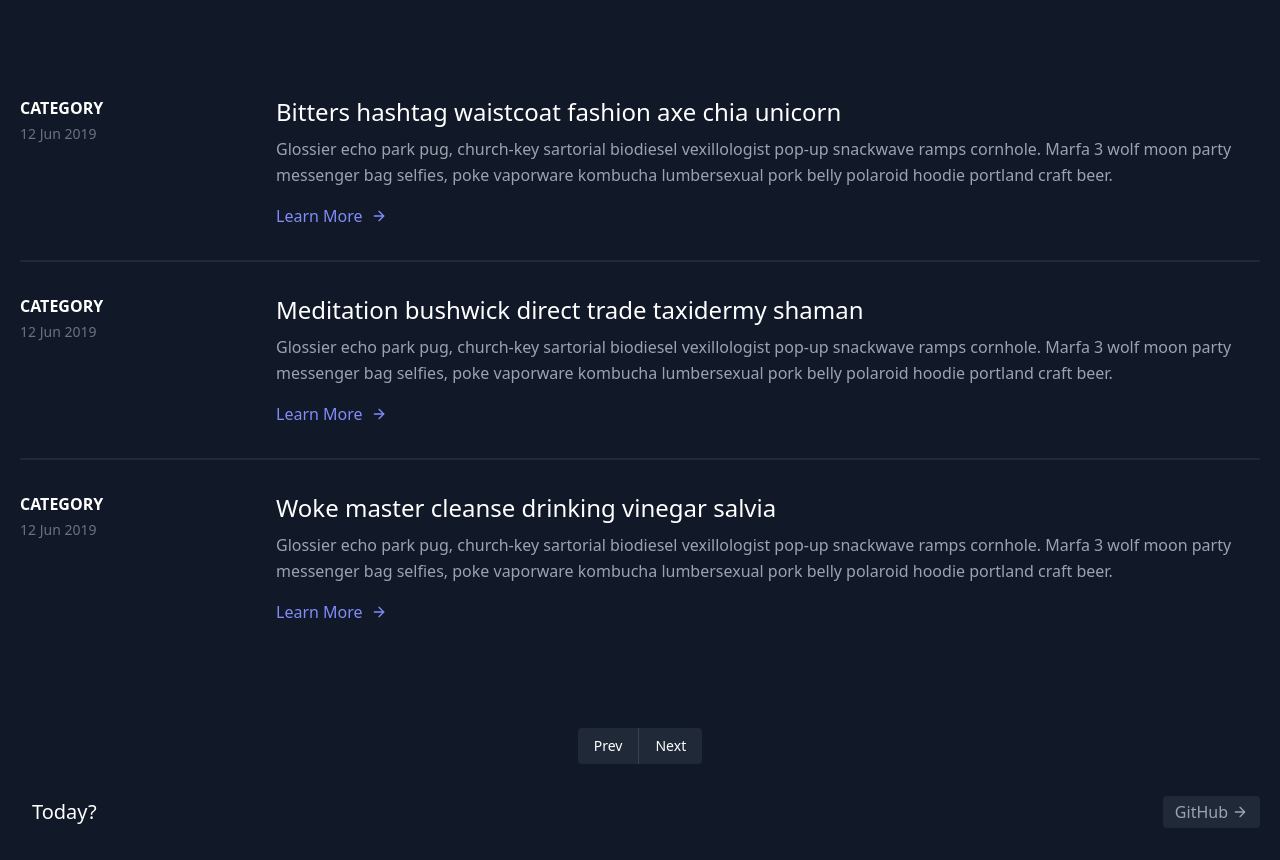
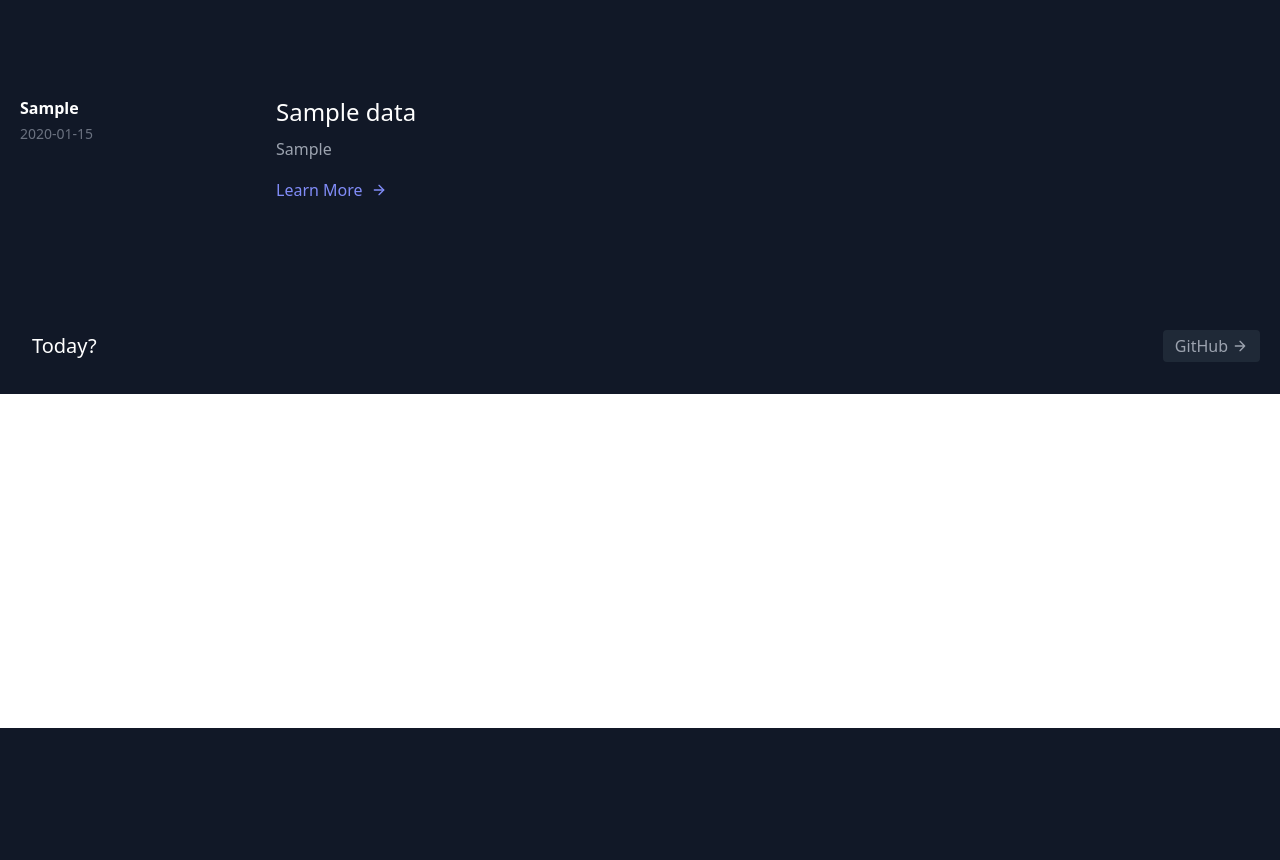
Before and after one commit to Vivek-Kolhe/On-This-Day-WebApp, a Flask app: template app/templates/index.html in a window 1280 px wide. Shown: the part 72-932 px from the top of the page. After the commit the page ends 800 px from the top, so only its background shows below. Run offline with Flask 2, Linux system fonts and the light colour scheme; the template is opened without the code that fills it: values that come from a table or form of the project are taken from there, others are empty; tables that the repository leaves empty hold one stand-in row (values such as "Sample post"); some libraries are stand-ins or nearby versions.

Commit message:
listing template

```diff
--- a/app/templates/index.html
+++ b/app/templates/index.html
@@ -1,50 +1,23 @@
-<!DOCTYPE html>
-<html lang="en">
-<head>
-    <meta charset="UTF-8">
-    <meta http-equiv="X-UA-Compatible" content="IE=edge">
-    <meta name="viewport" content="width=device-width, initial-scale=1.0">
-    <script src="https://cdn.tailwindcss.com"></script>
-    <title>Document</title>
-</head>
-<body>
-    <header class="text-gray-400 bg-gray-900 body-font">
-        <div class="container mx-auto flex flex-wrap p-5 flex-col md:flex-row items-center">
-          <nav class="flex lg:w-2/5 flex-wrap items-center text-base md:ml-auto">
-            <a class="mr-5 hover:text-white">Births</a>
-            <a class="mr-5 hover:text-white">Deaths</a>
-            <a class="mr-5 hover:text-white">Events</a>
-            <a class="mr-5 hover:text-white">Holidays</a>
-            <a class="mr-5 hover:text-white">Selected</a>
-          </nav>
-          <a class="flex order-first lg:order-none lg:w-1/5 title-font font-medium items-center text-white lg:items-center lg:justify-center mb-4 md:mb-0">
-            <span class="ml-3 text-xl xl:block lg:hidden">Today?</span>
-          </a>
-          <div class="lg:w-2/5 inline-flex lg:justify-end ml-5 lg:ml-0">
-            <p>
-              <a href="https://github.com/Vivek-kolhe/">
-                <button class="inline-flex items-center bg-gray-800 border-0 py-1 px-3 focus:outline-none hover:bg-gray-700 rounded text-base mt-4 md:mt-0">GitHub
-                  <svg fill="none" stroke="currentColor" stroke-linecap="round" stroke-linejoin="round" stroke-width="2" class="w-4 h-4 ml-1" viewBox="0 0 24 24">
-                    <path d="M5 12h14M12 5l7 7-7 7"></path>
-                  </svg>
-                </button>
-              </a>
-            </p>
-          </div>
-        </div>
-      </header>
+{% extends "base.html" %}
+{% block title %}Births{% endblock %}
+{% block content %}
 <section class="text-gray-400 bg-gray-900 body-font overflow-hidden">
     <div class="container px-5 py-24 mx-auto">
         <div class="-my-8 divide-y-2 divide-gray-800">
+            {% for record in records.items %}
+                {% if record.id % 10 == 1 or record.id % 10 == 0 %}
                     <div class="py-8 flex flex-wrap md:flex-nowrap">
+                {% else %}
+                    <div class="py-8 flex border-t-2 border-gray-800 flex-wrap md:flex-nowrap">
+                {% endif %}
                     <div class="md:w-64 md:mb-0 mb-6 flex-shrink-0 flex flex-col">
-                <span class="font-semibold title-font text-white">CATEGORY</span>
-                <span class="mt-1 text-gray-500 text-sm">12 Jun 2019</span>
+                        <span class="font-semibold title-font text-white">{{ record.category }}</span>
+                        <span class="mt-1 text-gray-500 text-sm">{{ record.date }}</span>
                     </div>
                     <div class="md:flex-grow">
-                <h2 class="text-2xl font-medium text-white title-font mb-2">Bitters hashtag waistcoat fashion axe chia unicorn</h2>
-                <p class="leading-relaxed">Glossier echo park pug, church-key sartorial biodiesel vexillologist pop-up snackwave ramps cornhole. Marfa 3 wolf moon party messenger bag selfies, poke vaporware kombucha lumbersexual pork belly polaroid hoodie portland craft beer.</p>
-                <a class="text-indigo-400 inline-flex items-center mt-4">Learn More
+                        <h2 class="text-2xl font-medium text-white title-font mb-2">{{ record.title }}</h2>
+                        <p class="leading-relaxed">{{ record.extract }}</p>
+                        <a href = "{{ record.link }}" target="_blank" class="text-indigo-400 inline-flex items-center mt-4">Learn More
                             <svg class="w-4 h-4 ml-2" viewBox="0 0 24 24" stroke="currentColor" stroke-width="2" fill="none" stroke-linecap="round" stroke-linejoin="round">
                                 <path d="M5 12h14"></path>
                                 <path d="M12 5l7 7-7 7"></path>
@@ -52,64 +25,8 @@
                         </a>
                     </div>
                 </div>
-            <div class="py-8 flex border-t-2 border-gray-800 flex-wrap md:flex-nowrap">
-              <div class="md:w-64 md:mb-0 mb-6 flex-shrink-0 flex flex-col">
-                <span class="font-semibold title-font text-white">CATEGORY</span>
-                <span class="mt-1 text-gray-500 text-sm">12 Jun 2019</span>
-              </div>
-              <div class="md:flex-grow">
-                <h2 class="text-2xl font-medium text-white title-font mb-2">Meditation bushwick direct trade taxidermy shaman</h2>
-                <p class="leading-relaxed">Glossier echo park pug, church-key sartorial biodiesel vexillologist pop-up snackwave ramps cornhole. Marfa 3 wolf moon party messenger bag selfies, poke vaporware kombucha lumbersexual pork belly polaroid hoodie portland craft beer.</p>
-                <a class="text-indigo-400 inline-flex items-center mt-4">Learn More
-                  <svg class="w-4 h-4 ml-2" viewBox="0 0 24 24" stroke="currentColor" stroke-width="2" fill="none" stroke-linecap="round" stroke-linejoin="round">
-                    <path d="M5 12h14"></path>
-                    <path d="M12 5l7 7-7 7"></path>
-                  </svg>
-                </a>
-              </div>
-            </div>
-            <div class="py-8 flex border-t-2 border-gray-800 flex-wrap md:flex-nowrap">
-              <div class="md:w-64 md:mb-0 mb-6 flex-shrink-0 flex flex-col">
-                <span class="font-semibold title-font text-white">CATEGORY</span>
-                <span class="mt-1 text-gray-500 text-sm">12 Jun 2019</span>
-              </div>
-              <div class="md:flex-grow">
-                <h2 class="text-2xl font-medium text-white title-font mb-2">Woke master cleanse drinking vinegar salvia</h2>
-                <p class="leading-relaxed">Glossier echo park pug, church-key sartorial biodiesel vexillologist pop-up snackwave ramps cornhole. Marfa 3 wolf moon party messenger bag selfies, poke vaporware kombucha lumbersexual pork belly polaroid hoodie portland craft beer.</p>
-                <a class="text-indigo-400 inline-flex items-center mt-4">Learn More
-                  <svg class="w-4 h-4 ml-2" viewBox="0 0 24 24" stroke="currentColor" stroke-width="2" fill="none" stroke-linecap="round" stroke-linejoin="round">
-                    <path d="M5 12h14"></path>
-                    <path d="M12 5l7 7-7 7"></path>
-                  </svg>
-                </a>
-              </div>
-            </div>
+            {% endfor %}
         </div>
     </div>
 </section>
-    <div class="flex flex-col text-gray-400 bg-gray-900 items-center">
-        <div class="inline-flex mt-2 xs:mt-0">
-            <button class="py-2 px-4 text-sm font-medium text-white bg-gray-800 rounded-l hover:bg-gray-900 dark:bg-gray-800 dark:border-gray-700 dark:text-gray-400 dark:hover:bg-gray-700 dark:hover:text-white">
-                Prev
-            </button>
-            <button class="cursor-not-allowed py-2 px-4 text-sm font-medium text-white bg-gray-800 rounded-r border-0 border-l border-gray-700 hover:bg-gray-900 dark:bg-gray-800 dark:border-gray-700 dark:text-gray-400 dark:hover:bg-gray-700 dark:hover:text-white">
-                Next
-            </button>
-        </div>
-    </div>
-    <footer class="text-gray-400 bg-gray-900 body-font">
-        <div class="container px-5 py-8 mx-auto flex items-center sm:flex-row flex-col">
-          <a class="flex title-font font-medium items-center md:justify-start justify-center text-white">
-            <span class="ml-3 text-xl">Today?</span>
-          </a>
-          <span class="inline-flex sm:ml-auto sm:mt-0 mt-4 justify-center sm:justify-start leading-relaxed hover:text-white">
-            <button class="inline-flex items-center bg-gray-800 border-0 py-1 px-3 focus:outline-none hover:bg-gray-700 rounded text-base mt-4 md:mt-0">GitHub
-                <svg fill="none" stroke="currentColor" stroke-linecap="round" stroke-linejoin="round" stroke-width="2" class="w-4 h-4 ml-1" viewBox="0 0 24 24">
-                  <path d="M5 12h14M12 5l7 7-7 7"></path>
-                </svg>
-            </button>
-          </span>
-        </div>
-    </footer>
-</body>
-</html>
+{% endblock %}
```
Lines whose indentation alone changed are shown as unchanged.
